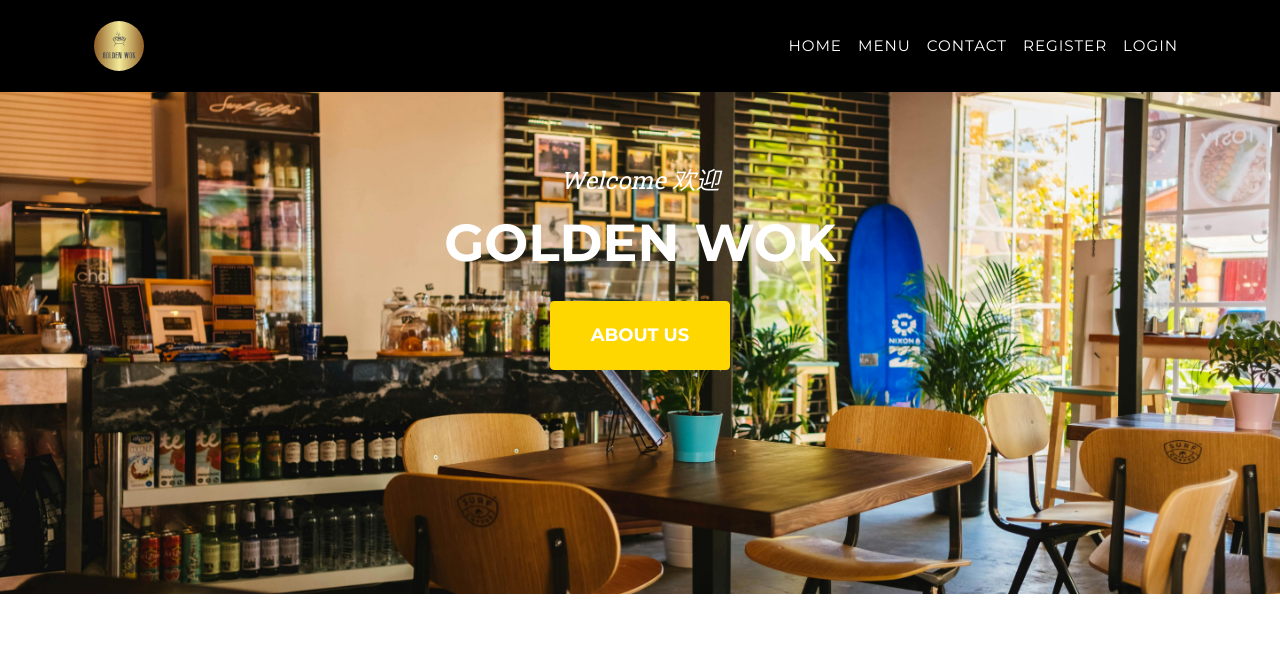
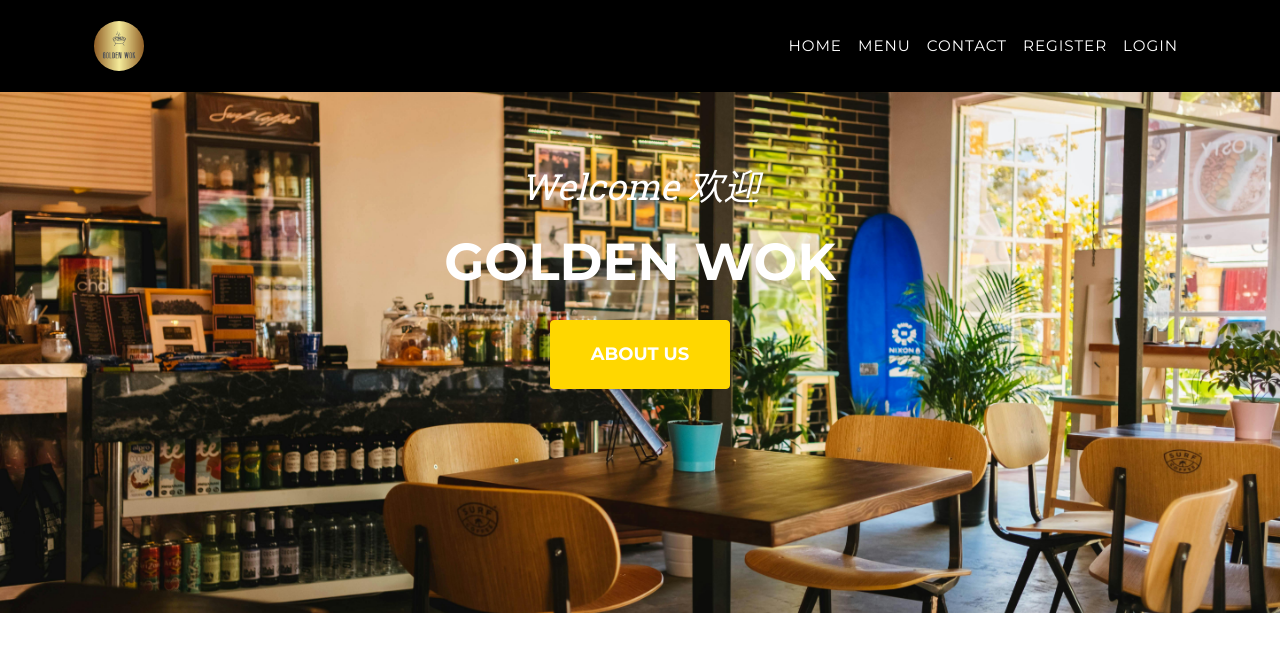
Before and after one commit to UloE-G/GoldenWokV3, a Django app: page / in a window 1280 px wide. Shown: the top 653 px of the page. Run offline with Django 4.2, Linux system fonts and the light colour scheme; some libraries are stand-ins or nearby versions.

Commit message:
Removed duplicate css

```diff
--- a/static/css/style.css
+++ b/static/css/style.css
@@ -72,21 +72,21 @@ header.masthead .masthead-subheading {
     font-family: "Roboto Slab", -apple-system, BlinkMacSystemFont, "Segoe UI", Roboto, "Helvetica Neue", Arial, sans-serif, "Apple Color Emoji", "Segoe UI Emoji", "Segoe UI Symbol", "Noto Color Emoji";
 }
 
-
-header.masthead .masthead-subheading {
-    font-size: 1.5rem;
-    font-style: italic;
-    line-height: 1.5rem;
-    margin-bottom: 25px;
-    font-family: "Roboto Slab", -apple-system, BlinkMacSystemFont, "Segoe UI", Roboto, "Helvetica Neue", Arial, sans-serif, "Apple Color Emoji", "Segoe UI Emoji", "Segoe UI Symbol", "Noto Color Emoji";
-}
-
 header.masthead .masthead-heading {
     font-size: 3.25rem;
     font-weight: 700;
     line-height: 3.25rem;
     margin-bottom: 2rem;
     font-family: "Montserrat", -apple-system, BlinkMacSystemFont, "Segoe UI", Roboto, "Helvetica Neue", Arial, sans-serif, "Apple Color Emoji", "Segoe UI Emoji", "Segoe UI Symbol", "Noto Color Emoji";
+}
+
+@media (min-width: 768px) {
+    header.masthead .masthead-subheading {
+        font-size: 2.25rem;
+        font-style: italic;
+        line-height: 2.25rem;
+        margin-bottom: 2rem;
+    }
 }
 
 
@@ -124,11 +124,6 @@ header.masthead .masthead-heading {
     background-color: goldenrod;
     border-color: goldenrod;
 }
-
-/* path {
-    background-color: gold;
-    border-color: gold;
-} */
 
 
 /* Open */
@@ -185,6 +180,7 @@ section#open li {
     text-align: center;
 }
 
+
 /* Register */
 
 
```
